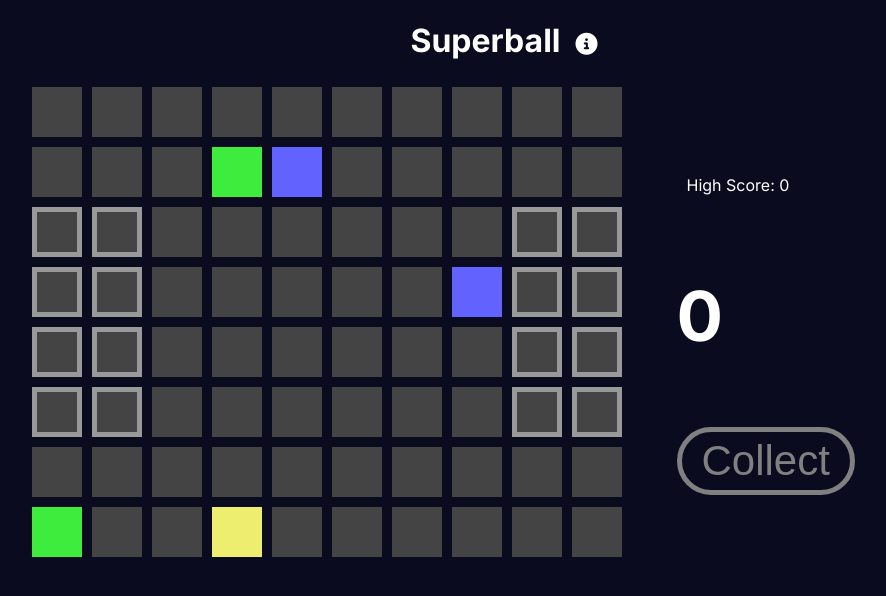
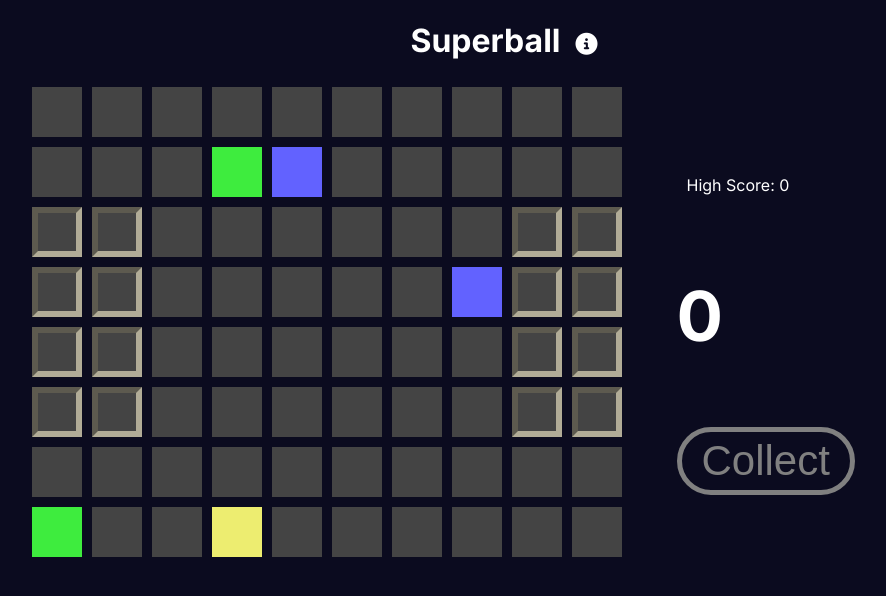
Before and after one commit to connor-minton/superball, a Next.js app: page / in a window 1280 px wide. Shown: the top 596 px of the page, without its empty margins (144-1030 px from the left). Built offline with nearby package versions, Linux system fonts and the light colour scheme.

Commit message:
make goal borders awesome

```diff
--- a/app/globals.css
+++ b/app/globals.css
@@ -1,5 +1,5 @@
 :root {
-  --sb-purple: rgb(241, 149, 241);
+  --sb-purple: rgb(219, 129, 255);
   --sb-blue: rgb(98, 98, 255);
   --sb-yellow: rgb(237, 237, 112);
   --sb-red: rgb(255, 93, 93);
--- a/app/ui/Square.js
+++ b/app/ui/Square.js
@@ -26,7 +26,7 @@ export default function Square({color, selected, goal, onClick}) {
   const classes = [styles.square, styles[colorMap[color]]];
   if (selected)
     classes.push(styles.selected);
-  else if (goal)
+  if (goal)
     classes.push(styles.goal);
 
   return (
--- a/app/ui/Square.module.css
+++ b/app/ui/Square.module.css
@@ -1,6 +1,6 @@
 .square {
   border-radius: 0;
-  border: 5px solid;
+  border: 6px solid;
   height: 50px;
   width: 50px;
   margin: 5px 5px;
@@ -44,11 +44,33 @@
 }
 
 .goal {
-  border-color: #999999;
+  border-color: #b1ac97;
+  border-style: inset;
+}
+
+.goal.purple {
+  border-color: rgb(190, 80, 190);
+}
+
+.goal.blue {
+  border-color: rgb(82, 80, 190);
+}
+
+.goal.yellow {
+  border-color: rgb(190, 179, 80);
+}
+
+.goal.red {
+  border-color: rgb(182, 63, 63);
+}
+
+.goal.green {
+  border-color: rgb(63, 182, 63);
 }
 
 @media (max-width: 1000px) {
   .square {
+    border-width: 5px;
     height: 30px;
     width: 30px;
   }
```
